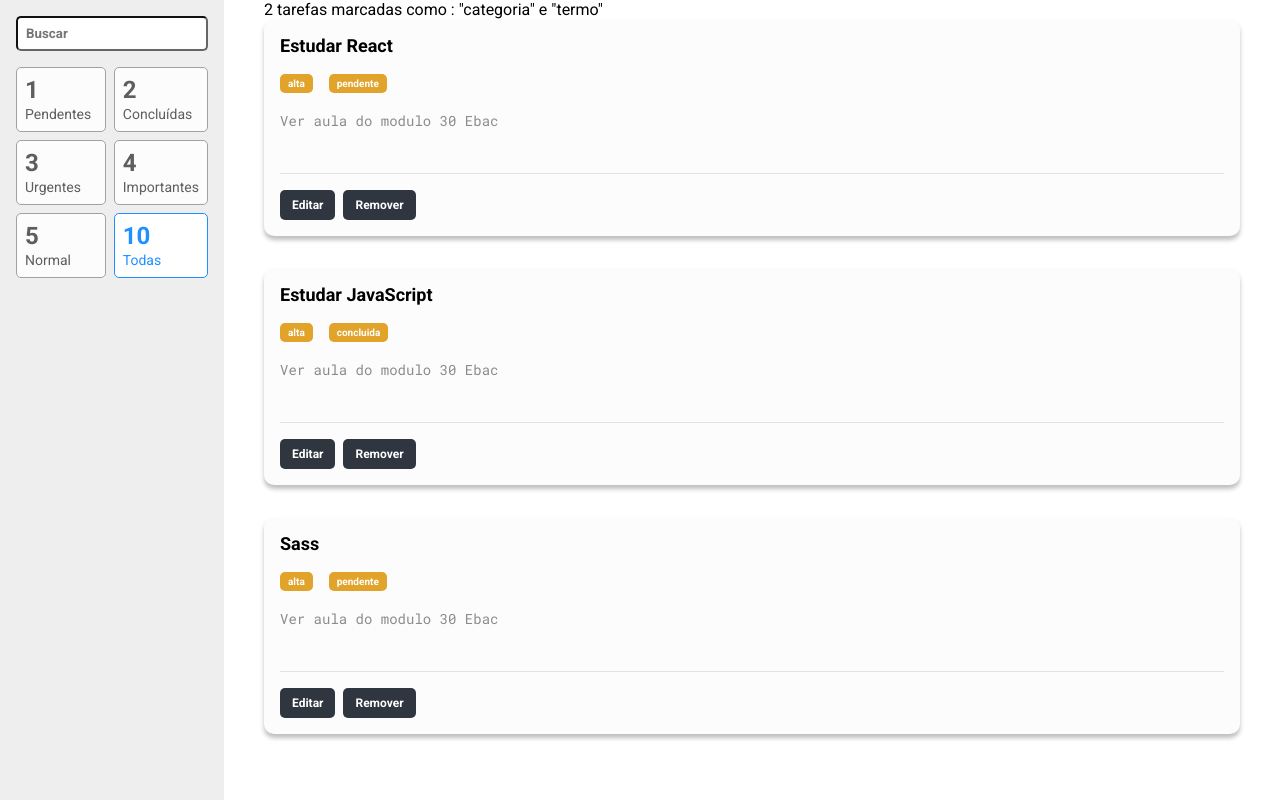
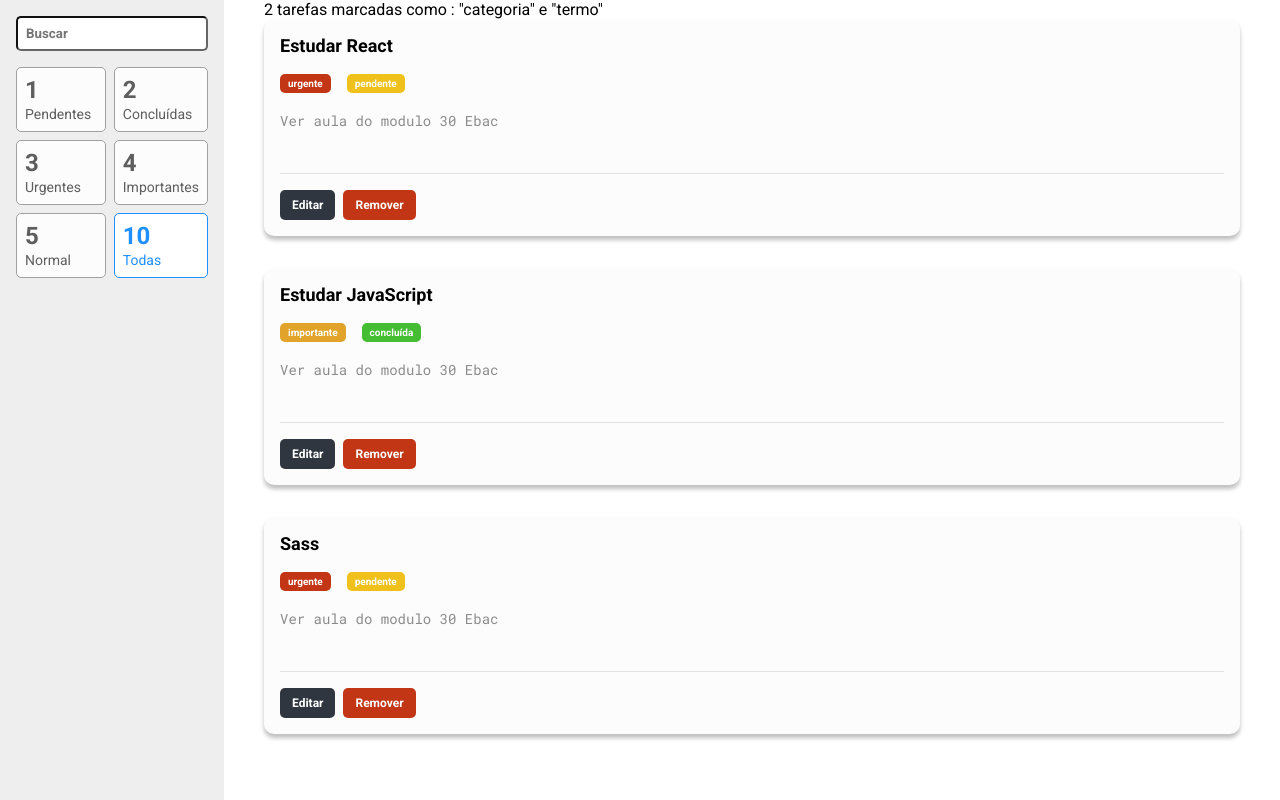
Before and after one commit to LucasDev9645/Projeto_To-do_List, a React (Vite) app: page / in a window 1280 px wide. Built offline with nearby package versions, Linux system fonts and the light colour scheme.

Commit message:
Parameterizing task cards

```diff
--- a/src/components/Task/index.tsx
+++ b/src/components/Task/index.tsx
@@ -15,19 +15,21 @@ const Task = ({ description, priority, status, title }: Props) => {
   return (
     <S.Card>
       <S.Title>{title}</S.Title>
-      <S.Tag>{priority}</S.Tag>
-      <S.Tag>{status}</S.Tag>
+      <S.Tag priority={priority}>{priority} </S.Tag>
+      <S.Tag status={status}>{status}</S.Tag>
       <S.Description value={description} />
       <S.StockBar>
         {isEditing ? (
           <>
-            <S.Button>Salvar</S.Button>
-            <S.Button onClick={() => setIsEditing(false)}>Cancelar</S.Button>
+            <S.SaveButton>Salvar</S.SaveButton>
+            <S.CancelRemoveButton onClick={() => setIsEditing(false)}>
+              Cancelar
+            </S.CancelRemoveButton>
           </>
         ) : (
           <>
             <S.Button onClick={() => setIsEditing(true)}>Editar</S.Button>
-            <S.Button>Remover</S.Button>
+            <S.CancelRemoveButton>Remover</S.CancelRemoveButton>
           </>
         )}
       </S.StockBar>
--- a/src/components/Task/styles.ts
+++ b/src/components/Task/styles.ts
@@ -1,4 +1,20 @@
 import styled from "styled-components";
+
+type TagProps = {
+  priority?: string;
+  status?: string;
+};
+
+const returnBackgroundColor = (props: TagProps): string => {
+  if ("status" in props) {
+    if (props.status === "pendente") return "var(--color-yellow-400)";
+    if (props.status === "concluída") return "var(--color-green-500)";
+  } else if ("priority" in props) {
+    if (props.priority === "urgente") return "var(--color-red-600)";
+    if (props.priority === "importante") return "var(--color-yellow-600)";
+  }
+  return "var(--color-gray-500)";
+};
 
 export const Card = styled.div`
   background-color: var(--color-gray-300);
@@ -14,12 +30,12 @@ export const Title = styled.h3`
   margin-bottom: 1rem;
 `;
 
-export const Tag = styled.span`
+export const Tag = styled.span<TagProps>`
   color: var(--color-white);
   padding: 0.25rem 0.5rem;
   font-weight: 700;
   font-size: 0.625rem;
-  background-color: var(--color-yellow-600);
+  background-color: ${(props) => returnBackgroundColor(props)};
   border-radius: 5px;
   margin-right: 1rem;
   display: inline-block;
@@ -55,3 +71,11 @@ export const Button = styled.button`
   border-radius: 5px;
   margin-right: 0.5rem;
 `;
+
+export const SaveButton = styled(Button)`
+  background-color: var(--color-green-500);
+`;
+
+export const CancelRemoveButton = styled(Button)`
+  background-color: var(--color-red-600);
+`;
--- a/src/components/TodoList/index.tsx
+++ b/src/components/TodoList/index.tsx
@@ -6,19 +6,19 @@ const task = [
   {
     title: "Estudar React",
     description: "Ver aula do modulo 30 Ebac",
-    priority: "alta",
+    priority: "urgente",
     status: "pendente",
   },
   {
     title: "Estudar JavaScript",
     description: "Ver aula do modulo 30 Ebac",
-    priority: "alta",
-    status: "concluida",
+    priority: "importante",
+    status: "concluída",
   },
   {
     title: "Sass",
     description: "Ver aula do modulo 30 Ebac",
-    priority: "alta",
+    priority: "urgente",
     status: "pendente",
   },
 ];
```
